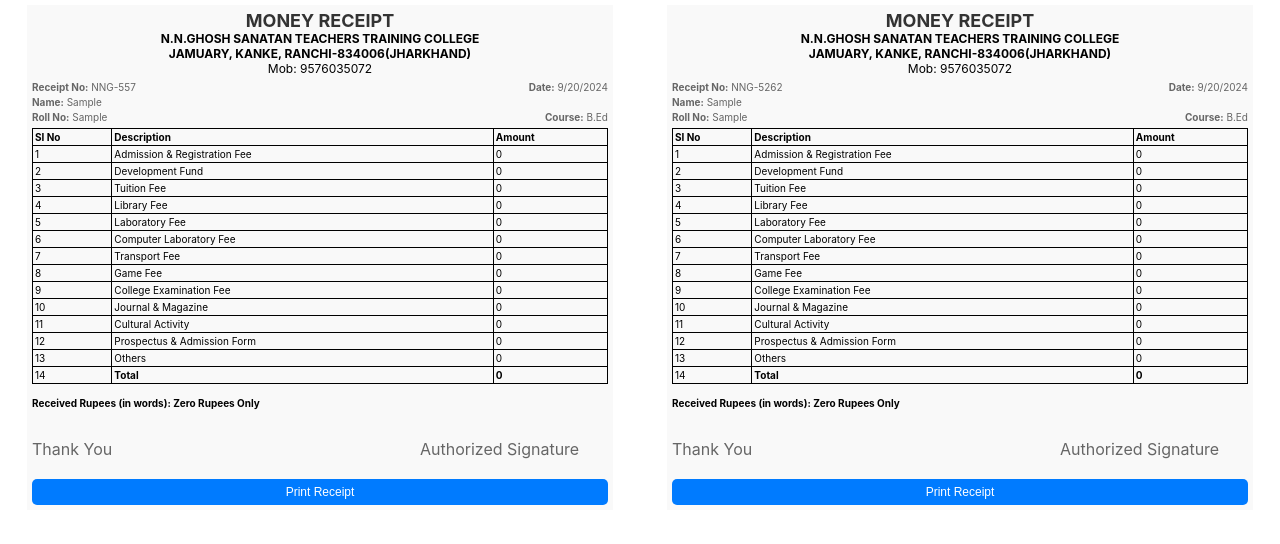
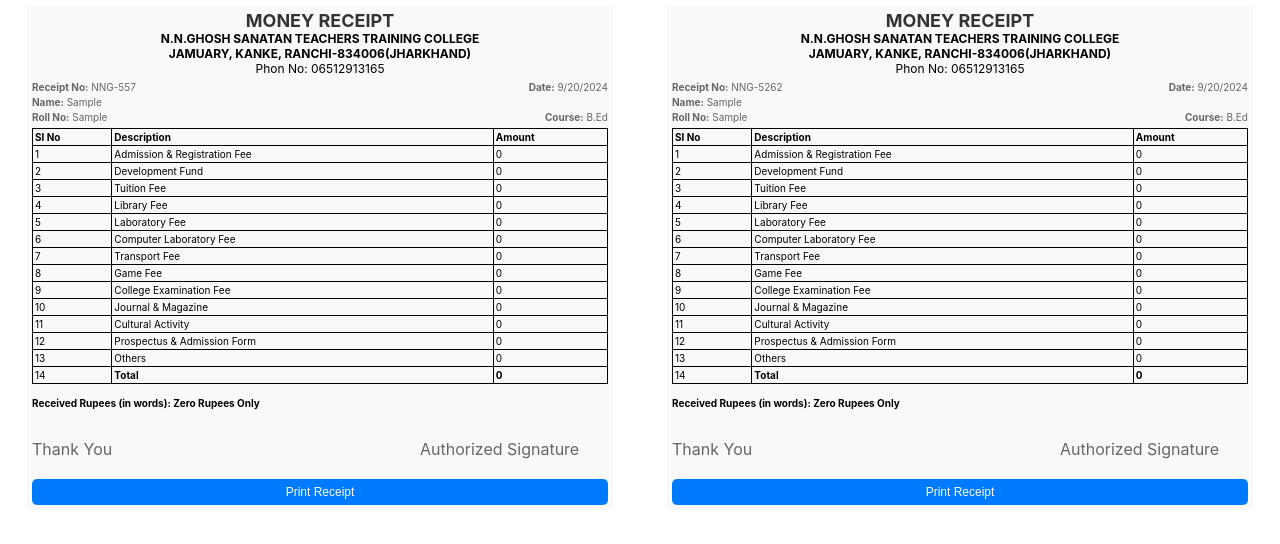
Before and after one commit to adarshkumar790/feefrontend, a React (Create React App) app: page /receipt in a window 1280 px wide. Both pictures are taken after typing "Sample", "Sample" into the empty fields and a click on the button "Generate Receipt". Shown: the top 544 px of the page. Built offline with nearby package versions, Linux system fonts and the light colour scheme.

Commit message:
first commit

```diff
--- a/src/pages/Receipt.js
+++ b/src/pages/Receipt.js
@@ -144,7 +144,7 @@ function Receipt({ payment }) {
           <strong>N.N.GHOSH SANATAN TEACHERS TRAINING COLLEGE <br />
             JAMUARY, KANKE, RANCHI-834006(JHARKHAND)</strong>
         </p>
-        <p>Mob: 9576035072</p>
+        <p>Phon No: 06512913165</p>
       </div>
 
       <div className={styles.receipt_Header}>
```
